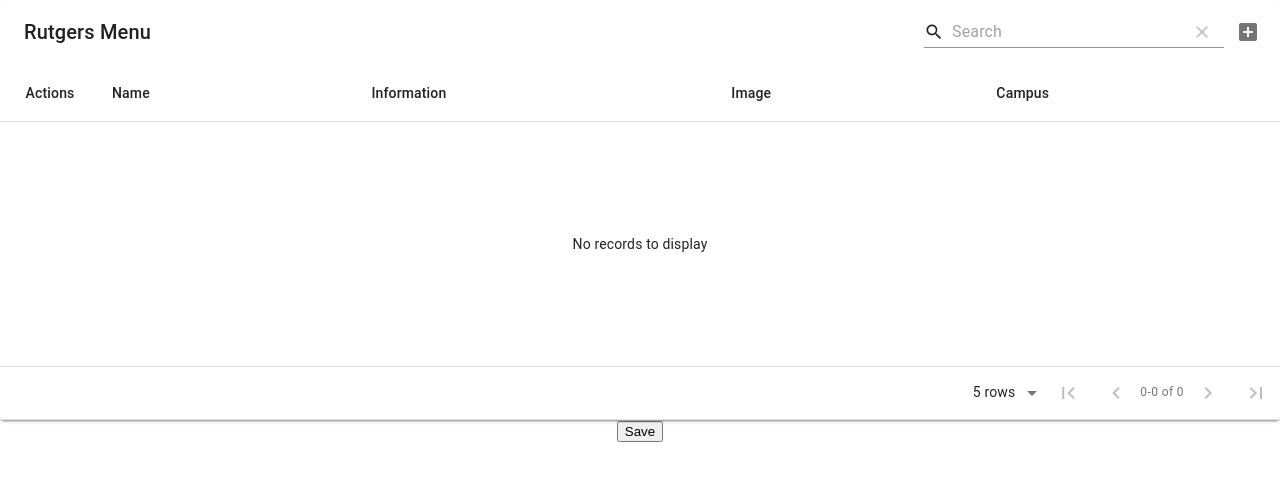
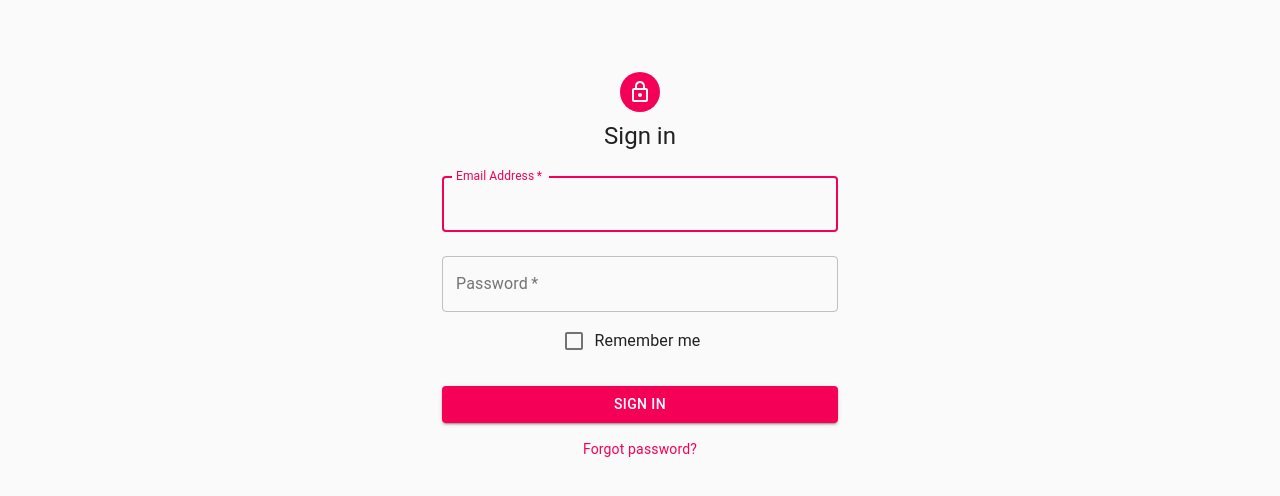
Before and after one commit to minhluanlqd/AdminRutgersMenu, a React (Create React App) app: page / in a window 1280 px wide. Shown: the top 496 px of the page. Built offline with nearby package versions, Linux system fonts and the light colour scheme; no server answers.

Commit message:
add login page

```diff
--- /dev/null
+++ b/src/components/signin/signin.js
@@ -0,0 +1,100 @@
+import React from 'react';
+import Avatar from '@material-ui/core/Avatar';
+import Button from '@material-ui/core/Button';
+import CssBaseline from '@material-ui/core/CssBaseline';
+import TextField from '@material-ui/core/TextField';
+import FormControlLabel from '@material-ui/core/FormControlLabel';
+import Checkbox from '@material-ui/core/Checkbox';
+import Link from '@material-ui/core/Link';
+import Grid from '@material-ui/core/Grid';
+import Box from '@material-ui/core/Box';
+import LockOutlinedIcon from '@material-ui/icons/LockOutlined';
+import Typography from '@material-ui/core/Typography';
+import { makeStyles } from '@material-ui/core/styles';
+import Container from '@material-ui/core/Container';
+
+const useStyles = makeStyles((theme) => ({
+  paper: {
+    marginTop: theme.spacing(8),
+    display: 'flex',
+    flexDirection: 'column',
+    alignItems: 'center',
+
+  },
+  avatar: {
+    margin: theme.spacing(1),
+    backgroundColor: theme.palette.secondary.main,
+  },
+  form: {
+    width: '100%', // Fix IE 11 issue.
+    marginTop: theme.spacing(1),
+  },
+  submit: {
+    margin: theme.spacing(3, 0, 2),
+  },
+}));
+
+export default function SignIn() {
+  const classes = useStyles();
+
+  return (
+    <Container component="main" maxWidth="xs">
+      <CssBaseline />
+      <div className={classes.paper}>
+        <Avatar className={classes.avatar}>
+          <LockOutlinedIcon />
+        </Avatar>
+        <Typography component="h1" variant="h5">
+          Sign in
+        </Typography>
+        <form className={classes.form} noValidate>
+          <TextField
+            variant="outlined"
+            margin="normal"
+            required
+            fullWidth
+            id="email"
+            label="Email Address"
+            name="email"
+            autoComplete="email"
+            autoFocus
+            color="secondary"
+          />
+          <TextField
+            variant="outlined"
+            margin="normal"
+            required
+            fullWidth
+            name="password"
+            label="Password"
+            type="password"
+            id="password"
+            autoComplete="current-password"
+            color="secondary"
+          />
+          <FormControlLabel
+            control={<Checkbox value="remember" color="secondary" />}
+            label="Remember me"
+          />
+          <Button
+            type="submit"
+            fullWidth
+            variant="contained"
+            color="secondary"
+            className={classes.submit}
+          >
+            Sign In
+          </Button>
+          <Grid container>
+            <Grid item xs>
+              <Link href="#" variant="body2" color="secondary">
+                Forgot password?
+              </Link>
+            </Grid>
+          </Grid>
+        </form>
+      </div>
+
+    </Container>
+  );
+}
--- a/src/containers/App.js
+++ b/src/containers/App.js
@@ -1,11 +1,13 @@
 import React from 'react';
 import './App.css';
-import Table from '../components/tables/tables'
+import Table from '../components/tables/tables';
+import SignIn from '../components/signin/signin';
 
 function App() {
   return (
     <div className="App">
-         <Table/>
+         {/* <Table/> */}
+          <SignIn/>
     </div>
   );
 }
```
Also changed, not shown: src/containers/App.css (line endings or trailing spaces).
